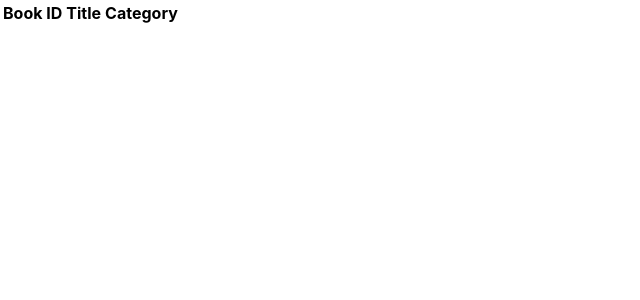
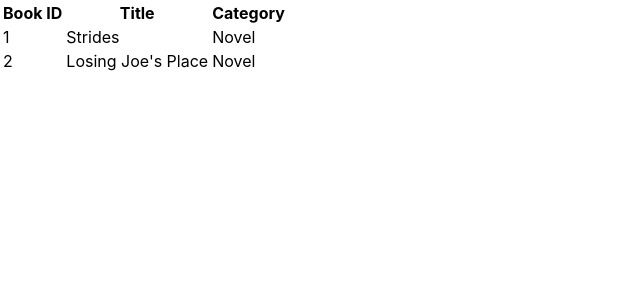
Before and after one commit to cdrani/book-cms, a React (Create React App) app: page / in a window 1280 px wide. Shown: the top 300 px of the page, without its empty margins (0-640 px from the left). Built offline with nearby package versions, Linux system fonts and the light colour scheme.

Commit message:
render books from state

```diff
--- a/src/components/BooksList.js
+++ b/src/components/BooksList.js
@@ -1,6 +1,8 @@
 import React from 'react'
+import { connect } from 'react-redux'
+import Book from './Book'
 
-const BooksList = () => (
+const BooksList = ({ books }) => (
   <table>
     <thead>
       <tr>
@@ -9,8 +11,17 @@ const BooksList = () => (
         <th>Category</th>
       </tr>
     </thead>
-    <tbody />
+    <tbody>
+      {Object.values(books).map(book => (
+        <Book key={book.id} book={book} />
+      ))}
+    </tbody>
   </table>
 )
 
-export default BooksList
+const mapStateToProps = ({ books }) => ({ books })
+
+export default connect(
+  mapStateToProps,
+  null
+)(BooksList)
--- a/src/reducers/books.js
+++ b/src/reducers/books.js
@@ -1,5 +1,4 @@
 const initialState = {
-  books: {
   1: {
     id: 1,
     title: 'Strides',
@@ -12,6 +11,5 @@ const initialState = {
     category: 'Novel'
   }
 }
-}
 
 export default (state = initialState, action) => state
```
Lines whose indentation alone changed are shown as unchanged.
